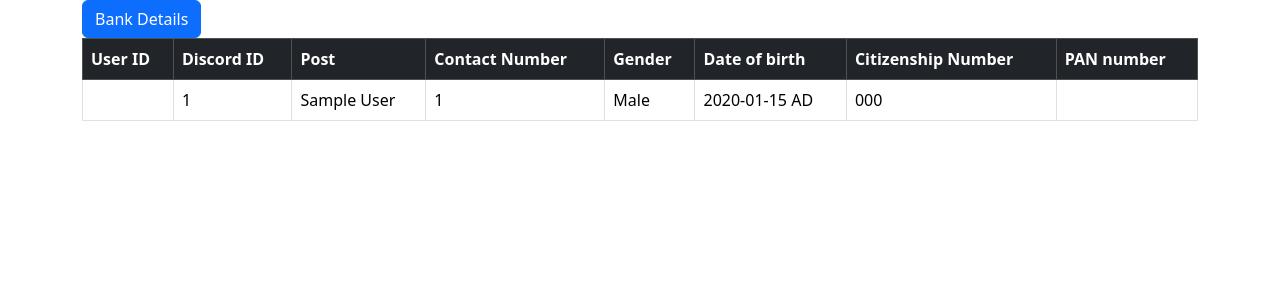
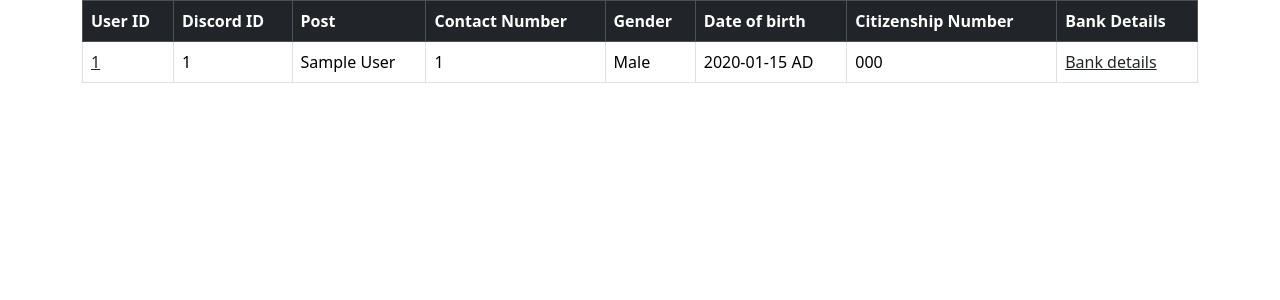
Before and after one commit to RippleBytes/RippleBytesDiscordBot, a Django app: page /employee_record/1 in a window 1280 px wide. Shown: the part 56-356 px from the top of the page. Run offline with Django 5.2, Linux system fonts and the light colour scheme; a user stored in the database is signed in; tables that the repository leaves empty hold one stand-in row (values such as "Sample post"); parts of the project's set-up code (start-up, migrations or seed data) failed here and were passed over.

Commit message:
feat:added bank details form for employees

```diff
--- a/bot/forms.py
+++ b/bot/forms.py
@@ -115,10 +115,10 @@ class EmployeeBankDetailForm(forms.ModelForm):
 
     bank_name=forms.ChoiceField(choices=banks_of_nepal,widget=forms.widgets.Select(attrs={'class':'form-control','placeholder':'NIC ASIA,GLOBAL IME,....','name':'bank_name'}))
     bank_branch_location=forms.CharField(max_length=100,widget=forms.widgets.TextInput(attrs={'class':'form-control','placeholder':'Ason,Hattiban,..','name':'bank_branch_location'}))
-    employee_bank_account_name=forms.CharField(max_length=100,widget=forms.widgets.TextInput(attrs={'class':'form-control','placeholder':'Doe','name':'employee_bank_account_name'}))
+    employee_bank_account_name=forms.CharField(max_length=100,widget=forms.widgets.TextInput(attrs={'class':'form-control','placeholder':'Do','name':'employee_bank_account_name'}))
     employee_bank_account_number=forms.CharField(max_length=50,widget=forms.widgets.TextInput(attrs={'class':'form-control','placeholder':'00000','name':'employee_bank_account_number'}))
     employee_pan_number=forms.CharField(max_length=15,widget=forms.TextInput(attrs={'class':'form-control','placeholder':'*******','name':'employee_pan_number'}))
     employee_pan_photo=forms.ImageField(required=False,widget=forms.FileInput(attrs={'class':'form-control','name':'employee_pan_photo'}))
     class Meta:
         model=BankDetails
-        fields='__all__'
+        exclude=('user',)
--- a/bot/models.py
+++ b/bot/models.py
@@ -92,10 +92,10 @@ class LeaveRequest(models.Model):
 
 
 class BankDetails(models.Model):
-    user=models.ForeignKey(Employee,on_delete=models.CASCADE)
+    user=models.ForeignKey(User,on_delete=models.CASCADE)
     bank_name=models.CharField(max_length=100,blank=False,null=False,default='00')
-    employee_pan_number=models.PositiveBigIntegerField(blank=False,null=False,default=000)
-    employee_pan_photo=models.ImageField(upload_to='EmployeePanCard/',blank=False,null=False,default=None)
     bank_branch_location=models.CharField(max_length=50,blank=False,null=False,default='Kathmandu')
     employee_bank_account_name=models.CharField(max_length=100,blank=False,null=False,default=00)
     employee_bank_account_number=models.CharField(max_length=50,blank=False,null=False,default=00)
+    employee_pan_number=models.PositiveBigIntegerField(blank=False,null=False,default=000)
+    employee_pan_photo=models.ImageField(upload_to='EmployeePanCard/',blank=False,null=False,default=None)
--- a/bot/templates/bankdetailform.html
+++ b/bot/templates/bankdetailform.html
@@ -6,7 +6,7 @@
     <div class="col-md-6 offset-md-4">
         <div class="card" style="width: 30rem;">
             <div class="card-body">
-                <form method="post" action="">
+                <form method="post" action="" enctype="multipart/form-data">
                     {% csrf_token%}
                     {{form.as_p}}
                 <button type="submit" class="btn btn-primary">Submit</button>
--- a/bot/templates/personal_record.html
+++ b/bot/templates/personal_record.html
@@ -2,10 +2,7 @@
 
 {%block private_content%}
 <div class="container">
-
-        <a href="{% url 'bank_detail' data.User %}" class="btn btn-primary">Bank Details</a>
-
-        <table class="table table-bordered table">
+  <table class="table table-bordered table">
             <thead class="table table-dark">
               <tr>
                 <th>User ID</th>
@@ -15,25 +12,25 @@
                 <th>Gender</th>
                 <th>Date of birth</th>
                 <th>Citizenship Number</th>
-                <th>PAN number</th>
+                <th>Bank Details</th>
 
               </tr>
             </thead>
             <tbody>
                 <tr>
-                    <td><a href="{% url 'user_record' data.id%}" class="link-dark text-decoration-underline">{{data.User}}</a></td>
+                    <td><a href="{% url 'user_record' data.user%}" class="link-dark text-decoration-underline">{{data.user}}</a></td>
                     <td>{{data.discord_user_id}}</td>
                     <td>{{data.job_title}}</td>
                     <td>{{data.phone_number}}</td>
                     <td>{{data.gender}}</td>
                     <td>{{data.date_of_birth}} AD</td>
                     <td>{{data.employee_citizenship_number}}</td>
-                    <td>{{data.employee_pan_number}}</td>
+                    <td><a href="{% url 'bank_detail' data.user%}" class="link-dark text-decoration-underline">Bank details</a></td>
 
                 </tr>
             </tbody>
-        </table>
-    </div>
+  </table>
+</div>
 
 
 
--- a/bot/views.py
+++ b/bot/views.py
@@ -2,21 +2,18 @@ from django.shortcuts import render,redirect,HttpResponse,get_object_or_404
 from rest_framework import viewsets,permissions
 from rest_framework.views import APIView,View
 from .models import LeaveRequest,TaskRecord,BreakRecord,CheckinRecord,Employee,BankDetails
-from .serializers import LeaveSerializer,TaskSerializer,BreakSerializer,CheckinSerializer,EmployeeSerializer,UserSerializer
+from .serializers import LeaveSerializer,TaskSerializer,BreakSerializer,CheckinSerializer,EmployeeSerializer,UserSerializer,BankDetailSerializer
 from rest_framework.response import Response
 from .forms import LeaveApprovalForm,RegistrationForm,EmployeeBankDetailForm
 from django.contrib import messages
 from django.contrib.auth import login,logout,authenticate
-from django.contrib.auth.decorators import user_passes_test
-from django.utils.decorators import method_decorator
 from django.contrib.auth.models import User
-from datetime import datetime
 from .validators import validate_image,validate_pdf
 
-def handle_uploaded_file(f):
-    with open("documents/EmployeeCitizenship", "wb+") as destination:
-        for chunk in f.chunks():
-            destination.write(chunk)
+# def handle_uploaded_file(f):
+#     with open("documents/EmployeeCitizenship", "wb+") as destination:
+#         for chunk in f.chunks():
+#             destination.write(chunk)
 
 
 
@@ -110,7 +107,6 @@ class RegisterUser(View):
         try:
 
             if form.is_valid():
-                print("form valid")
                 userDB= form.save()
                 Employee.objects.create(
                     user=userDB,
@@ -138,7 +134,7 @@ class RegisterUser(View):
 class PersonalRecord(View):
     def get(self,request,pk):
         try:
-            employee_object=Employee.objects.get(user_id=pk)
+            employee_object=Employee.objects.get(user=pk)
             serializer=EmployeeSerializer(employee_object)
             return render(request,'personal_record.html',{'data':serializer.data})
         except Exception as e:
@@ -162,26 +158,21 @@ class EmployeeBankDetail(View):
     def get(self,request,pk):
         try:
             form=EmployeeBankDetailForm()
-            user_object=Employee.objects.get(user_id=pk)
-            form.fields['user'].disabled=True
-            # form.fields['user']=user_object.ser_id
             return render(request,'bankdetailform.html',{'form':form})
         except Exception as e:
             return HttpResponse(e)
 
     def post(self,request,pk):
         try:
-            user_object=Employee.objects.get(User_id=pk)
-            form=EmployeeBankDetailForm(request.POST)
 
-            form.fields['user']=request.user
+            form=EmployeeBankDetailForm(request.POST,request.FILES)
             if form.is_valid():
-                form.save()
-                messages.success(request,'Bank details have been added!')
+                bank=form.save(commit=False)
+                bank.user=request.user
+                bank.save()
                 return redirect('home')
             else:
                 return HttpResponse(form.errors)
         except Exception as e:
-            return HttpResponse(e)
             messages.success(request,'Unable to post data. Please try again')
             return redirect('user_record')
```
Also changed, not shown: bot/migrations/0003_bankdetails_employee.py.
